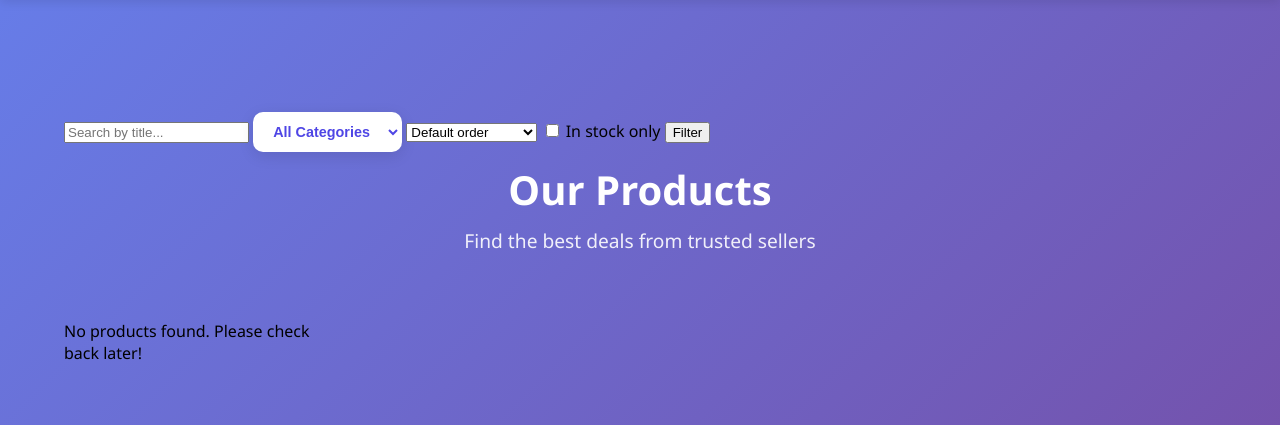
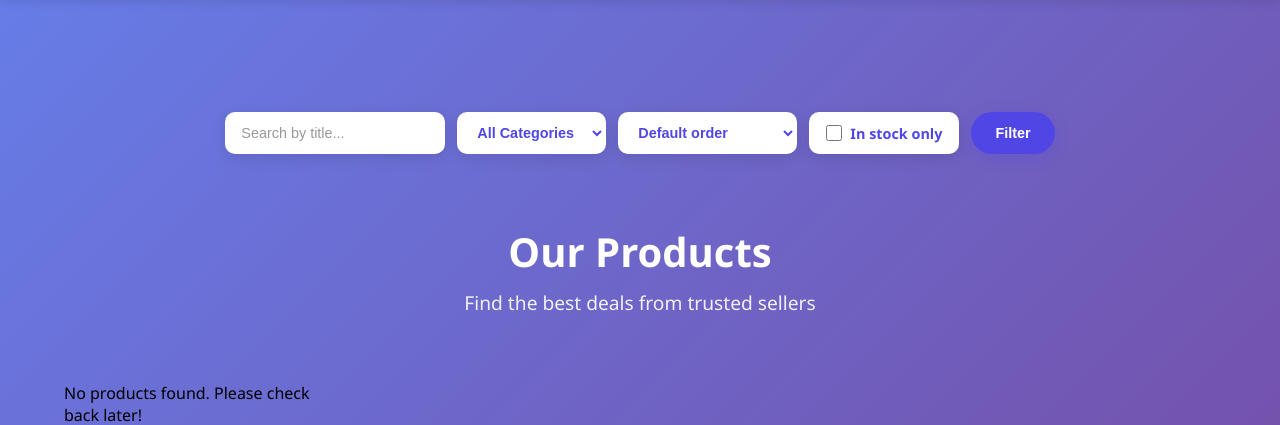
Before and after one commit to yaroslav-yarmak/flask-marketplace, a Flask app: page /products in a window 1280 px wide. Shown: the part 68-493 px from the top of the page. Run offline with Flask 3, Linux system fonts and the light colour scheme.

Commit message:
Improve visual styling of the product filter panel

```diff
--- a/static/products.css
+++ b/static/products.css
@@ -66,14 +66,57 @@ body {
     align-items: center;
 }
 
+/* === ФІЛЬТР ТОВАРІВ === */
 .filter-wrapper {
-    position: absolute;
-    top: 100px; /* На тому ж рівні, що й початок контенту */
-    left: 0;   /* Зліва */
+    width: 100%;
+    margin-bottom: 20px;
+    position: static;
     z-index: 10;
 }
 
-.category-select {
+.filter-row {
+    display: flex;
+    flex-wrap: wrap;
+    gap: 12px;
+    justify-content: center;
+    align-items: center;
+}
+
+/* Спільні розміри для всіх елементів керування */
+.filter-row select,
+.filter-row input[type="text"],
+.filter-row button {
+    height: 42px;
+    box-sizing: border-box;
+    font-size: 0.9rem;
+}
+
+/* Пошукове поле */
+.search-input {
+    width: 220px;
+    padding: 10px 15px;
+    font-size: 0.9rem;
+    border-radius: 10px;
+    border: 1px solid rgba(255, 255, 255, 0.3);
+    background: white;
+    color: #333;
+    font-weight: 500;
+    outline: none;
+    box-shadow: 0 4px 15px rgba(0,0,0,0.1);
+}
+
+.search-input::placeholder {
+    color: #999;
+}
+
+.search-input:focus {
+    border-color: #4f46e5;
+    box-shadow: 0 4px 15px rgba(79, 70, 229, 0.2);
+}
+
+/* Категорія (існуючий стиль) */
+.category-select,
+.sort-select {
     padding: 10px 15px;
     font-size: 0.9rem;
     border-radius: 10px;
@@ -86,8 +129,72 @@ body {
     outline: none;
 }
 
-.category-select:hover {
+.category-select:hover,
+.sort-select:hover {
     background: #f8fafc;
+}
+
+/* "In stock only" — білий заокруглений контейнер */
+.stock-label {
+    display: inline-flex;
+    align-items: center;
+    gap: 8px;
+    padding: 8px 16px;
+    background: white;
+    border-radius: 10px;
+    border: 1px solid rgba(255, 255, 255, 0.3);
+    font-size: 0.9rem;
+    font-weight: 600;
+    color: #4f46e5;
+    cursor: pointer;
+    box-shadow: 0 4px 15px rgba(0,0,0,0.1);
+    user-select: none;
+    height: 42px;
+    box-sizing: border-box;
+}
+
+.stock-label input[type="checkbox"] {
+    width: 16px;
+    height: 16px;
+    accent-color: #4f46e5;
+    margin: 0;
+}
+
+/* Кнопка Filter — заокруглена, контрастна */
+.filter-submit {
+    padding: 10px 24px;
+    font-size: 0.9rem;
+    border-radius: 50px;
+    border: none;
+    background: #4f46e5;
+    color: white;
+    font-weight: 700;
+    cursor: pointer;
+    box-shadow: 0 4px 15px rgba(79, 70, 229, 0.3);
+    transition: all 0.2s ease;
+    outline: none;
+    line-height: 1;
+}
+
+.filter-submit:hover {
+    background: #4338ca;
+    transform: translateY(-1px);
+    box-shadow: 0 6px 20px rgba(79, 70, 229, 0.4);
+}
+
+.filter-submit:active {
+    transform: translateY(0);
+}
+
+/* Адаптивність */
+@media (max-width: 600px) {
+    .filter-row {
+        flex-direction: column;
+        align-items: stretch;
+    }
+    .search-input {
+        width: auto;
+    }
 }
 
 /* Прибираємо старі стилі кнопок фільтрації, вони більше не потрібні */
```
